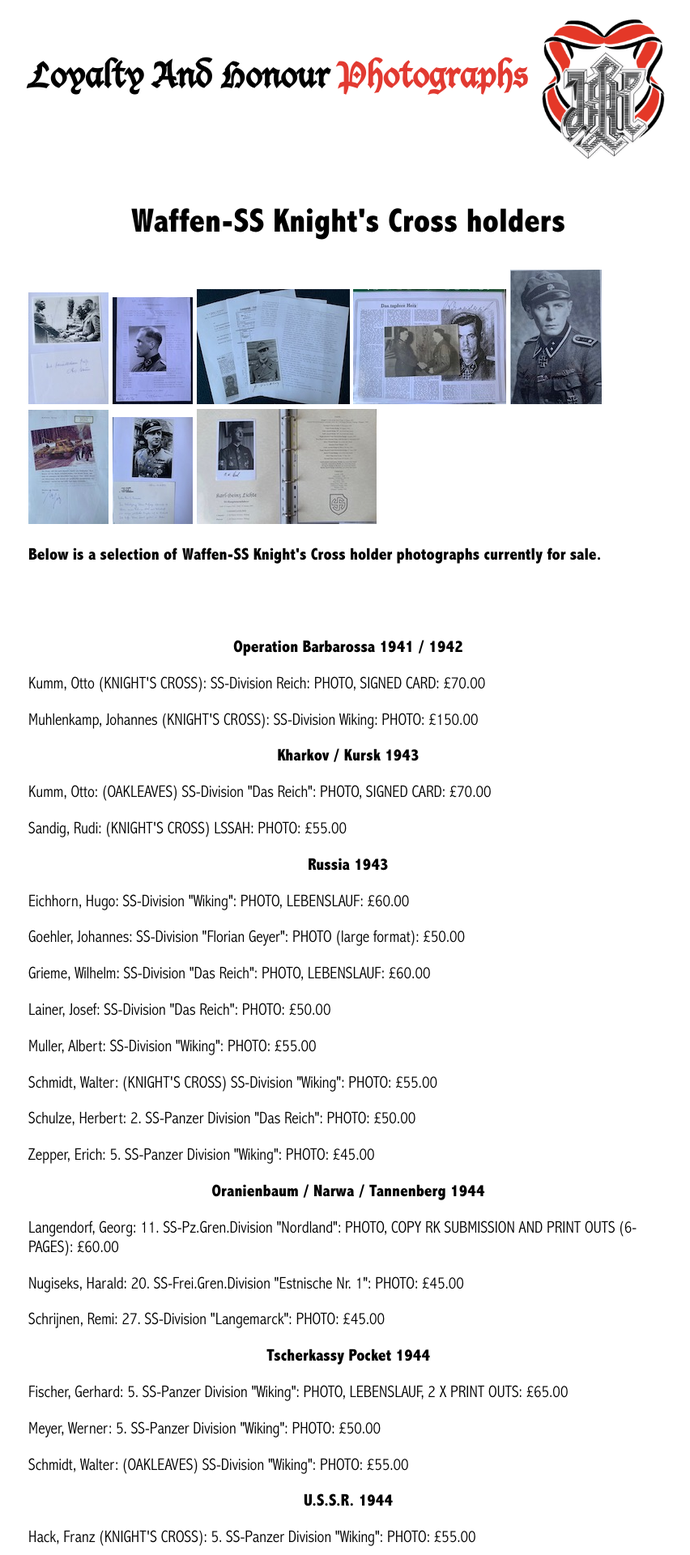
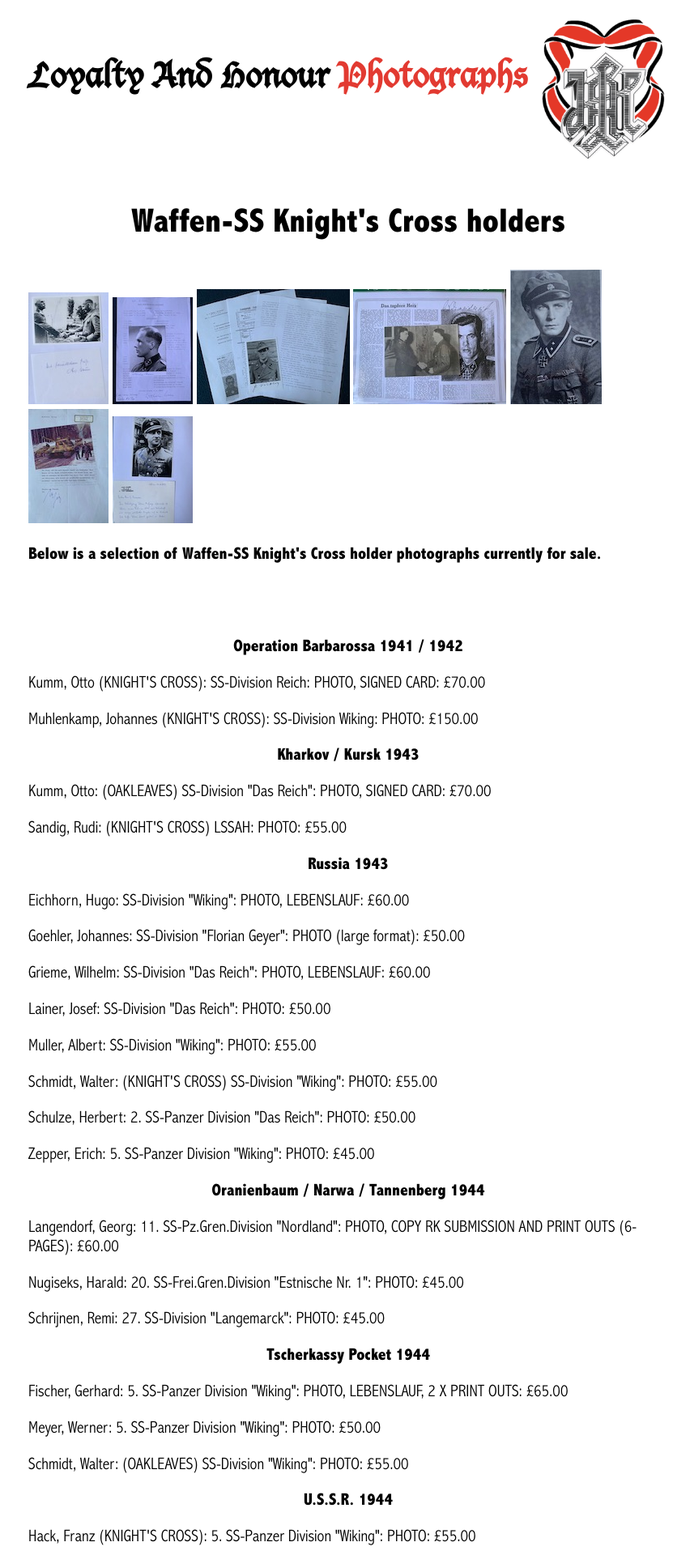
Before and after one commit to lahphotographs/lahphotographs.github.com, a Jekyll site: the page built from Waffen_SS_photos.md, in a window 1280 px wide. Shown: the top 1920 px of the page at 81% size, without its empty margins (210-1062 px from the left). Built offline with Jekyll 4.4.1, drawn with Linux system fonts in a browser that asks for light colours.

Commit message:
Update Waffen_SS_photos.md

```diff
--- a/Waffen_SS_photos.md
+++ b/Waffen_SS_photos.md
@@ -13,7 +13,6 @@ permalink: /waffen_ss_photos.html
 <img src="./assets/Lainer.jpeg"/>
 <img src="./assets/Girg.jpeg"/>
 <img src="./assets/Hauser.jpeg"/>
-<img src="./assets/Lichte template.jpeg"/>
 <br />
 <p><b>Below is a selection of Waffen-SS Knight's Cross holder photographs currently for sale.</b></p>
 <br />
```
